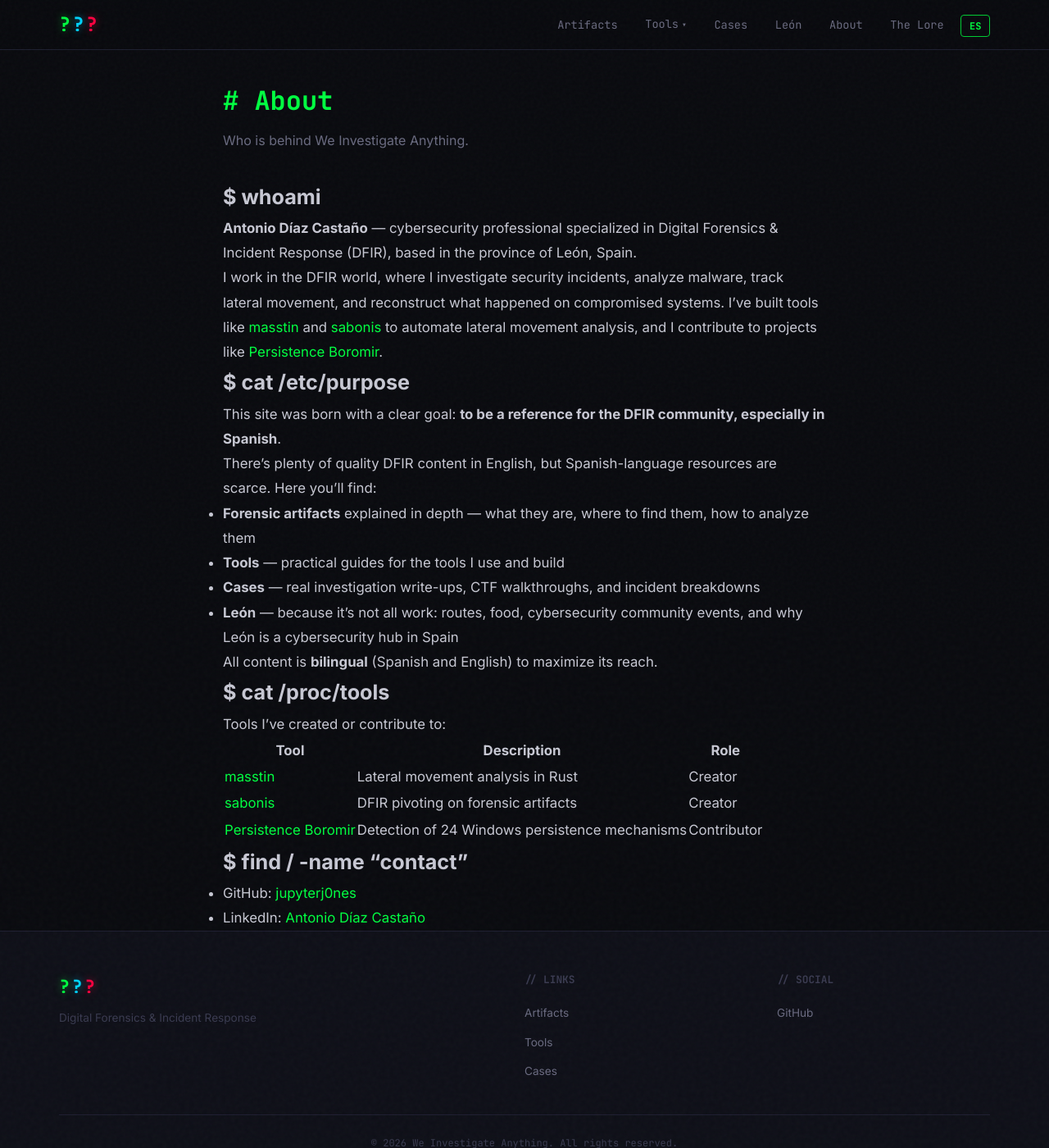
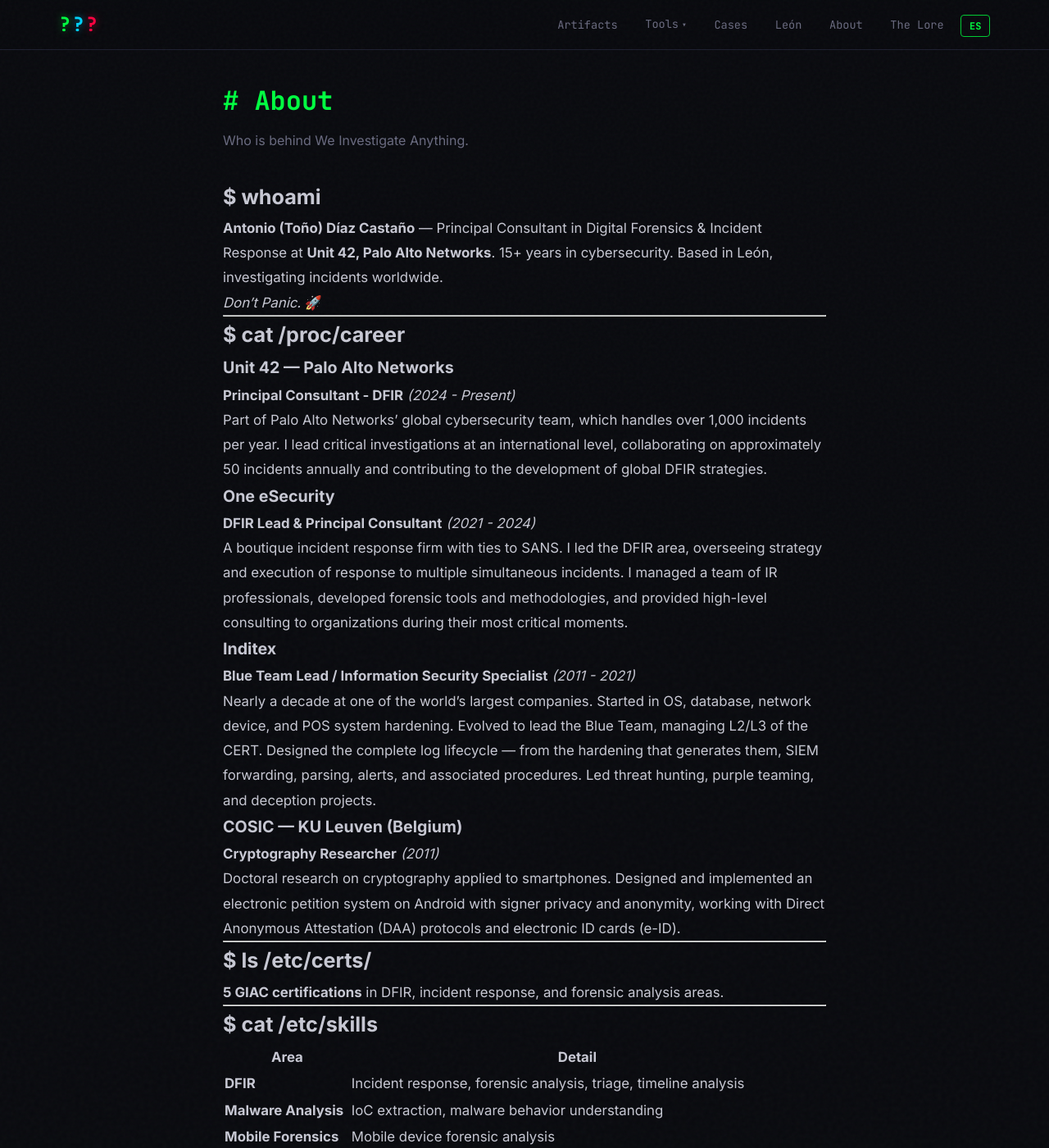
Before and after one commit to jupyterj0nes/jupyterj0nes.github.io, a Jekyll site: the page built from pages/en/about.md, in a window 1280 px wide and 1400 px high. Shown: the whole window at 82% size. Built offline with Jekyll 4.4.1, drawn with Linux system fonts in a browser that asks for light colours; some of the changed text lies outside the part shown.

Commit message:
Update About page with full professional profile
- Complete career history: Unit 42, One eSecurity, Inditex (10 yrs), COSIC KU Leuven
- 15+ years experience, 5 GIAC certifications, PhD in cryptography
- Skills table, tools table with correct roles (creator/contributor)
- Links to LinkedIn and GitHub
- References to The Three Investigators lore and detective fiction

```diff
--- a/pages/en/about.md
+++ b/pages/en/about.md
@@ -9,22 +9,66 @@
 
 ## $ whoami
 
-**Antonio Díaz Castaño** — cybersecurity professional specialized in Digital Forensics & Incident Response (DFIR), based in the province of León, Spain.
+**Antonio (Toño) Díaz Castaño** — Principal Consultant in Digital Forensics & Incident Response at **Unit 42, Palo Alto Networks**. 15+ years in cybersecurity. Based in León, investigating incidents worldwide.
 
-I work in the DFIR world, where I investigate security incidents, analyze malware, track lateral movement, and reconstruct what happened on compromised systems. I've built tools like [masstin](/en/tools/masstin-lateral-movement-rust/) and [sabonis](/en/tools/sabonis-pivoting-lateral-movement/) to automate lateral movement analysis, and I contribute to projects like [Persistence Boromir](/en/tools/persistence-boromir/).
+*Don't Panic.* 🚀
+
+---
+
+## $ cat /proc/career
+
+### Unit 42 — Palo Alto Networks
+**Principal Consultant - DFIR** *(2024 - Present)*
+
+Part of Palo Alto Networks' global cybersecurity team, which handles over 1,000 incidents per year. I lead critical investigations at an international level, collaborating on approximately 50 incidents annually and contributing to the development of global DFIR strategies.
+
+### One eSecurity
+**DFIR Lead & Principal Consultant** *(2021 - 2024)*
+
+A boutique incident response firm with ties to SANS. I led the DFIR area, overseeing strategy and execution of response to multiple simultaneous incidents. I managed a team of IR professionals, developed forensic tools and methodologies, and provided high-level consulting to organizations during their most critical moments.
+
+### Inditex
+**Blue Team Lead / Information Security Specialist** *(2011 - 2021)*
+
+Nearly a decade at one of the world's largest companies. Started in OS, database, network device, and POS system hardening. Evolved to lead the Blue Team, managing L2/L3 of the CERT. Designed the complete log lifecycle — from the hardening that generates them, SIEM forwarding, parsing, alerts, and associated procedures. Led threat hunting, purple teaming, and deception projects.
+
+### COSIC — KU Leuven (Belgium)
+**Cryptography Researcher** *(2011)*
+
+Doctoral research on cryptography applied to smartphones. Designed and implemented an electronic petition system on Android with signer privacy and anonymity, working with Direct Anonymous Attestation (DAA) protocols and electronic ID cards (e-ID).
+
+---
+
+## $ ls /etc/certs/
+
+**5 GIAC certifications** in DFIR, incident response, and forensic analysis areas.
+
+---
+
+## $ cat /etc/skills
+
+| Area | Detail |
+|------|--------|
+| **DFIR** | Incident response, forensic analysis, triage, timeline analysis |
+| **Malware Analysis** | IoC extraction, malware behavior understanding |
+| **Mobile Forensics** | Mobile device forensic analysis |
+| **Development** | Python, Rust — custom DFIR tooling |
+| **Offensive Security** | Currently deepening — essential to become a better DFIR practitioner |
+| **Hardening** | OS, databases, network, applications — a decade of experience |
+| **SIEM & Detection** | Traceability design, alert management, event correlation |
+| **Threat Hunting** | Proactive search for undiscovered threats |
+
+---
 
 ## $ cat /etc/purpose
 
-This site was born with a clear goal: **to be a reference for the DFIR community, especially in Spanish**.
+This site was born from the conviction that **there's a lack of quality DFIR content in Spanish**. There's plenty of excellent material in English, but in Spanish the offering is limited. We Investigate Anything aims to be that reference.
 
-There's plenty of quality DFIR content in English, but Spanish-language resources are scarce. Here you'll find:
+The name is a tribute to **The Three Investigators** by Alfred Hitchcock — a young adult novel series that shaped an entire generation of curious minds who ended up investigating for real. [Read the full story →](/en/lore/)
 
-- **Forensic artifacts** explained in depth — what they are, where to find them, how to analyze them
-- **Tools** — practical guides for the tools I use and build
-- **Cases** — real investigation write-ups, CTF walkthroughs, and incident breakdowns
-- **León** — because it's not all work: routes, food, cybersecurity community events, and why León is a cybersecurity hub in Spain
+I enjoy noir and detective fiction, especially the investigative process that leads, through deduction, to solving the case. At its core, DFIR is exactly that.
 
-All content is **bilingual** (Spanish and English) to maximize its reach.
+---
 
 ## $ cat /proc/tools
 
@@ -36,6 +80,8 @@
 | [sabonis](https://github.com/jupyterj0nes/sabonis) | DFIR pivoting on forensic artifacts | Creator |
 | [Persistence Boromir](https://github.com/AI3xGP/Persistence_Boromir) | Detection of 24 Windows persistence mechanisms | Contributor |
 
+---
+
 ## $ find / -name "contact"
 
 - GitHub: [jupyterj0nes](https://github.com/jupyterj0nes)
```
Also changed, not shown: pages/es/about.md (+55 -9 lines).
